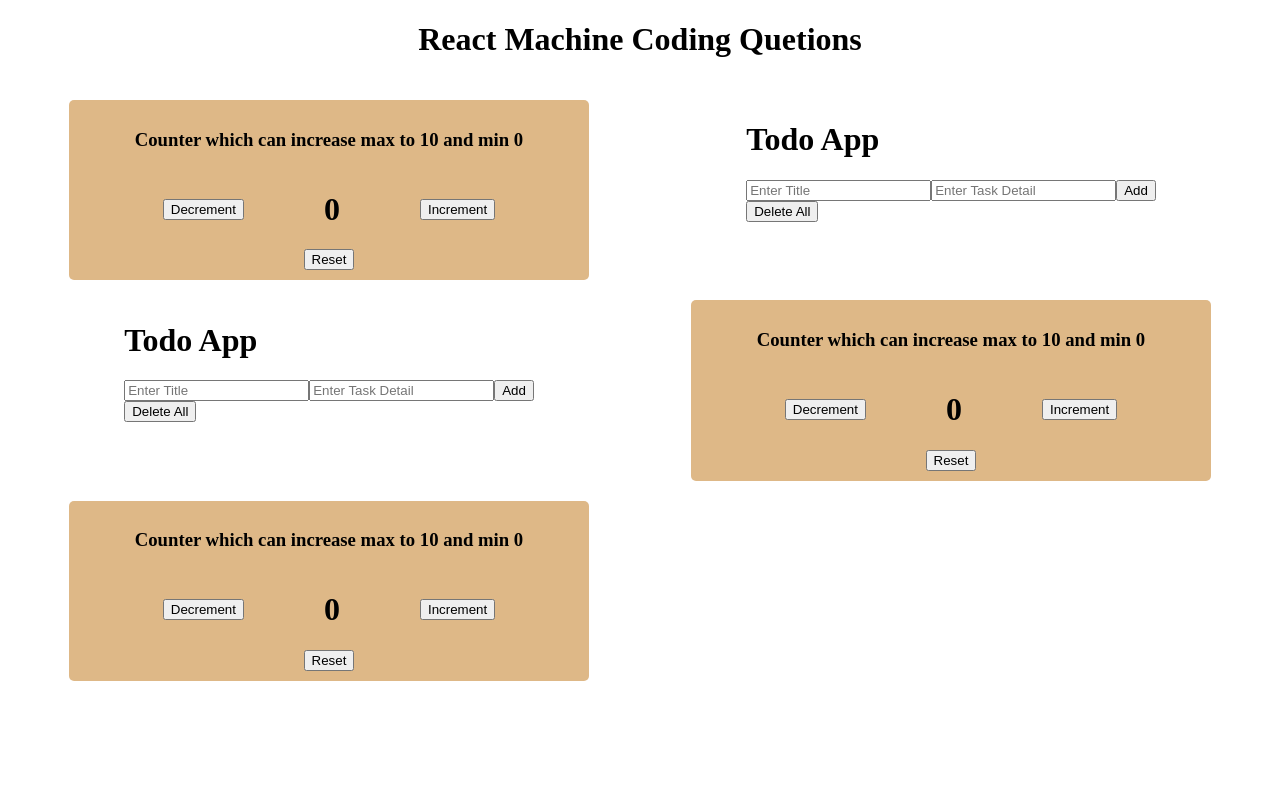
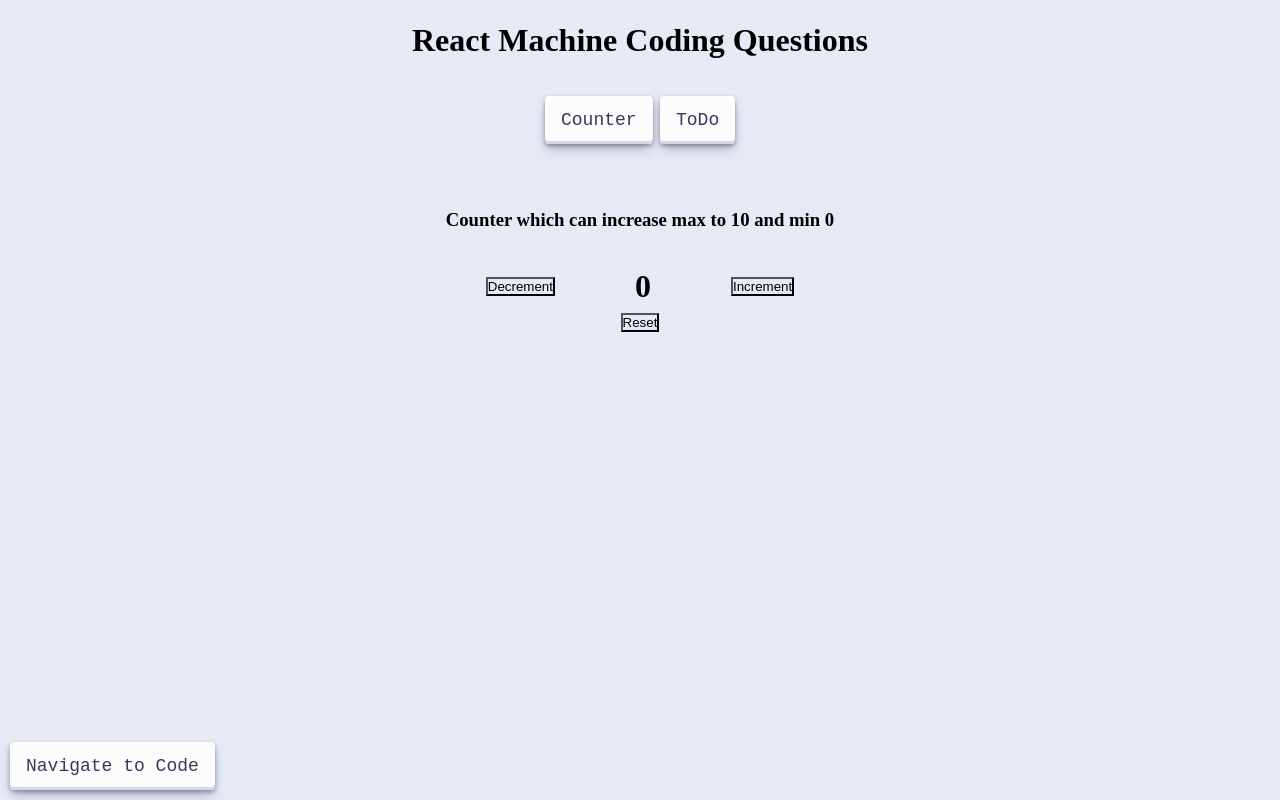
Before and after one commit to Shubham6865/react-machine-coding-practice, a React (Create React App) app: page / in a window 1280 px wide. Built offline with nearby package versions, Linux system fonts and the light colour scheme.

Commit message:
modification in todo and counter

```diff
--- a/src/App.css
+++ b/src/App.css
@@ -1,21 +1,97 @@
-.mainContainer {
-  display: grid;
-  grid-template-columns: repeat(
-    2,
-    1fr
-  ); /* Three columns, each taking equal space */
-  gap: 20px; /* Add spacing between grid items */
-  /* background: #000; */
+* {
+  padding: 0;
+  margin: 0;
+  box-sizing: border-box;
+  background: #e5eaf5;
+}
+
+.container__main {
+  width: 100%;
+  height: 100vh;
+  position: relative;
+}
+
+.title {
+  display: flex;
+  align-items: center;
+  justify-content: center;
+  height: 10vh;
+}
+
+.taskBtns {
+  display: flex;
+  gap: 0.5rem;
+  justify-content: center;
+  align-items: center;
+  height: 10vh;
+}
+
+.componentContainer {
+  /* background: blueviolet; */
   padding: 20px;
   justify-items: center;
+  height: 80vh;
 }
+
 .container {
-  background: burlywood;
-  width: 500px;
-  flex: 1;
-  padding: 10px;
-  border-radius: 5px;
+  width: 100%;
+  height: 100%;
+  /* background: red; */
+  display: flex;
+  align-items: center;
+  justify-content: center;
 }
-.title {
-  text-align: center;
+
+.taskbtn {
+  align-items: center;
+  appearance: none;
+  background-color: #fcfcfd;
+  border-radius: 4px;
+  border-width: 0;
+  box-shadow: rgba(45, 35, 66, 0.4) 0 2px 4px,
+    rgba(45, 35, 66, 0.3) 0 7px 13px -3px, #d6d6e7 0 -3px 0 inset;
+  box-sizing: border-box;
+  color: #36395a;
+  cursor: pointer;
+  display: inline-flex;
+  font-family: "JetBrains Mono", monospace;
+  height: 48px;
+  justify-content: center;
+  line-height: 1;
+  list-style: none;
+  overflow: hidden;
+  padding-left: 16px;
+  padding-right: 16px;
+  position: relative;
+  text-align: left;
+  text-decoration: none;
+  transition: box-shadow 0.15s, transform 0.15s;
+  user-select: none;
+  -webkit-user-select: none;
+  touch-action: manipulation;
+  white-space: nowrap;
+  will-change: box-shadow, transform;
+  font-size: 18px;
 }
+
+.taskbtn:focus {
+  box-shadow: #d6d6e7 0 0 0 1.5px inset, rgba(45, 35, 66, 0.4) 0 2px 4px,
+    rgba(45, 35, 66, 0.3) 0 7px 13px -3px, #d6d6e7 0 -3px 0 inset;
+}
+
+.taskbtn:hover {
+  box-shadow: rgba(45, 35, 66, 0.4) 0 4px 8px,
+    rgba(45, 35, 66, 0.3) 0 7px 13px -3px, #d6d6e7 0 -3px 0 inset;
+  transform: translateY(-2px);
+}
+
+.taskbtn:active {
+  box-shadow: #d6d6e7 0 3px 7px inset;
+  transform: translateY(2px);
+}
+
+.githublink {
+  position: absolute;
+  bottom: 0px;
+  margin: 10px;
+}
--- a/src/App.js
+++ b/src/App.js
@@ -1,18 +1,41 @@
-
+import React, { useState } from 'react';
 import Counter from './Counter/Counter';
 import ToDo from './ToDo/ToDo';
-import './app.css'
+import './app.css';
+
 function App() {
+  // State to track the active task
+  const [activeTask, setActiveTask] = useState('Counter'); // Default to 'Counter'
+
+  const taskBtn = ['Counter', 'ToDo'];
+
   return (
     <>
-      <h1 className='title'>React Machine Coding Quetions</h1>
-      <div className='mainContainer'>
 
-        <Counter />
-        <ToDo />
-        <ToDo />
-        <Counter />
-        <Counter />
+
+      <div className='container__main'>
+        <h1 className='title'>React Machine Coding Questions</h1>
+        <div className='taskBtns'>
+          {taskBtn.map((task, index) => (
+            <button
+              key={index}
+              className={`taskbtn ${activeTask === task ? 'active' : ''}`}
+              onClick={() => setActiveTask(task)} // Update the active task on click
+            >
+              {task}
+            </button>
+          ))}
+        </div>
+
+        <div className='componentContainer'>
+
+          {activeTask === 'Counter' && <Counter />}
+          {activeTask === 'ToDo' && <ToDo />}
+        </div>
+        <div className="githublink ">
+          <a target='_blank' className='taskbtn' href='https://github.com/Shubham6865/' >Navigate to Code</a>
+
+        </div>
       </div>
     </>
   );
--- a/src/Counter/Counter.jsx
+++ b/src/Counter/Counter.jsx
@@ -19,18 +19,20 @@ const Counter = () => {
   return (
 
     <>
-      <div className="container">
-
+      <div className="container ">
+        <div className="counter__main">
           <h3 className="title">Counter which can increase max to 10 and min 0</h3>
 
-        <div className="Counter">
+          <div className="counter">
             <button onClick={handleDecrement}>Decrement</button>
             <h1>{count}</h1>
             <button onClick={handleIncrement}>Increment</button>
           </div>
-        <div className="Counter">
+          <div className="counter">
             <button onClick={() => setCount(0)}>Reset</button>
           </div>
+        </div>
+
       </div>
 
     </>
--- a/src/Counter/counter.css
+++ b/src/Counter/counter.css
@@ -1,7 +1,11 @@
-.Counter {
+.counter__main {
+  /* background: green; */
+  height: 100%;
+}
+.counter {
   display: flex;
   justify-content: center;
   align-items: center;
-
   gap: 5rem;
+  margin-top: 0.5rem;
 }
--- a/src/ToDo/ToDo.jsx
+++ b/src/ToDo/ToDo.jsx
@@ -30,7 +30,7 @@ const Todo = () => {
   return (
     <div>
 
-      <h1>Todo App</h1>
+      <h1 className="title">Todo App</h1>
 
       <div>
         <input type="text" placeholder="Enter Title" value={taskTitle} onChange={(e) => setTaskTitle(e.target.value)} />
```
Also changed, not shown: src/new.jsx (deleted, +0 -11 lines). Lines whose indentation alone changed are shown as unchanged.
